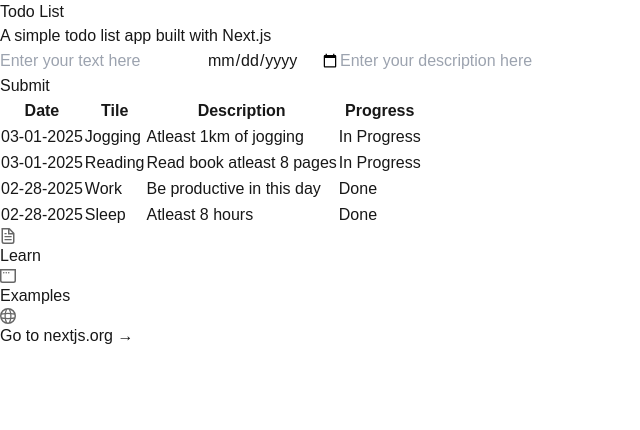
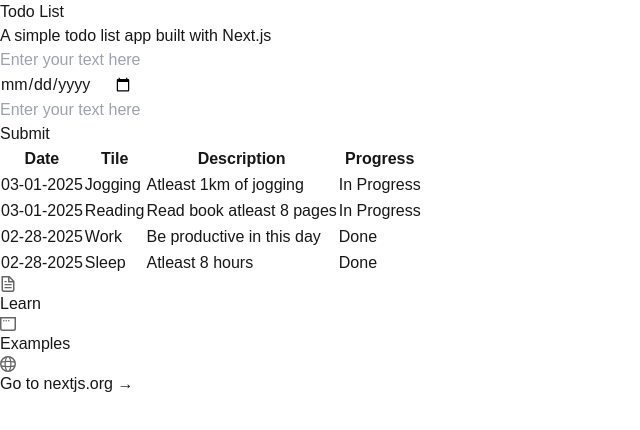
Before and after one commit to Dev-Jhoncel/ml-training, a Next.js app in the folder todo-list/: page / in a window 1280 px wide. Shown: the top 430 px of the page, without its empty margins (0-640 px from the left). Built offline with nearby package versions, Linux system fonts and the light colour scheme.

Commit message:
Add Factory Pattern for inputs  Components.

```diff
--- a/todo-list/src/components/textbbox.tsx
+++ b/todo-list/src/components/textbbox.tsx
@@ -0,0 +1,11 @@
+export const Textbox = ({ type = "text" }: { type?: string }) => {
+  return (
+    <div className="flex flex-col gap-4">
+      <input
+        type={type}
+        className="border border-gray-300 rounded-md px-4 py-2 focus:outline-none focus:ring-2 focus:ring-blue-500"
+        placeholder="Enter your text here"
+      />
+    </div>
+  );
+};
--- a/todo-list/src/components/todoInputs.tsx
+++ b/todo-list/src/components/todoInputs.tsx
@@ -2,28 +2,32 @@
 
 import { FC, useState } from "react";
 import { Todo } from "../lib/interfaces/todo.interface";
+import { Textbox } from "./textbbox";
 
 interface TodoProps {
   handleSubmit: Todo;
 }
 
 export const TodoInputs: FC<TodoProps> = () => {
-  const [text, setText] = useState("");
-  const [date, setDate] = useState("");
-  const [description, setDescription] = useState("");
-  const [todo, setTodo] = useState<Todo>({ text, date, description });
+  // const [text, setText] = useState("");
+  // const [date, setDate] = useState("");
+  // const [description, setDescription] = useState("");
+  // const [todo, setTodo] = useState<Todo>({ text, date, description });
 
-  const handleaAddTodo = () => {
-    console.log("Submitted");
-    console.log(text, date, description);
-    setTodo({ text, date, description });
-    console.log(todo);
-  };
+  // const handleaAddTodo = () => {
+  //   console.log("Submitted");
+  //   console.log(text, date, description);
+  //   setTodo({ text, date, description });
+  //   console.log(todo);
+  // };
 
   return (
-    <form className="flex flex-col gap-4" onSubmit={handleaAddTodo}>
+    <form className="flex flex-col gap-4">
       <div className="flex flex-col gap-2">
-        <input
+        <Textbox type="text" />
+        <Textbox type="date" />
+        <Textbox type="text" />
+        {/* <input
           type="text"
           className="border border-gray-300 rounded-md px-4 py-2 focus:outline-none focus:ring-2 focus:ring-blue-500"
           placeholder="Enter your text here"
@@ -48,7 +52,7 @@ export const TodoInputs: FC<TodoProps> = () => {
           placeholder="Enter your description here"
           key={3}
           onChange={(e) => setDescription(e.target.value)}
-        />
+        /> */}
       </div>
       <div className="flex justify-end">
         <button
```
